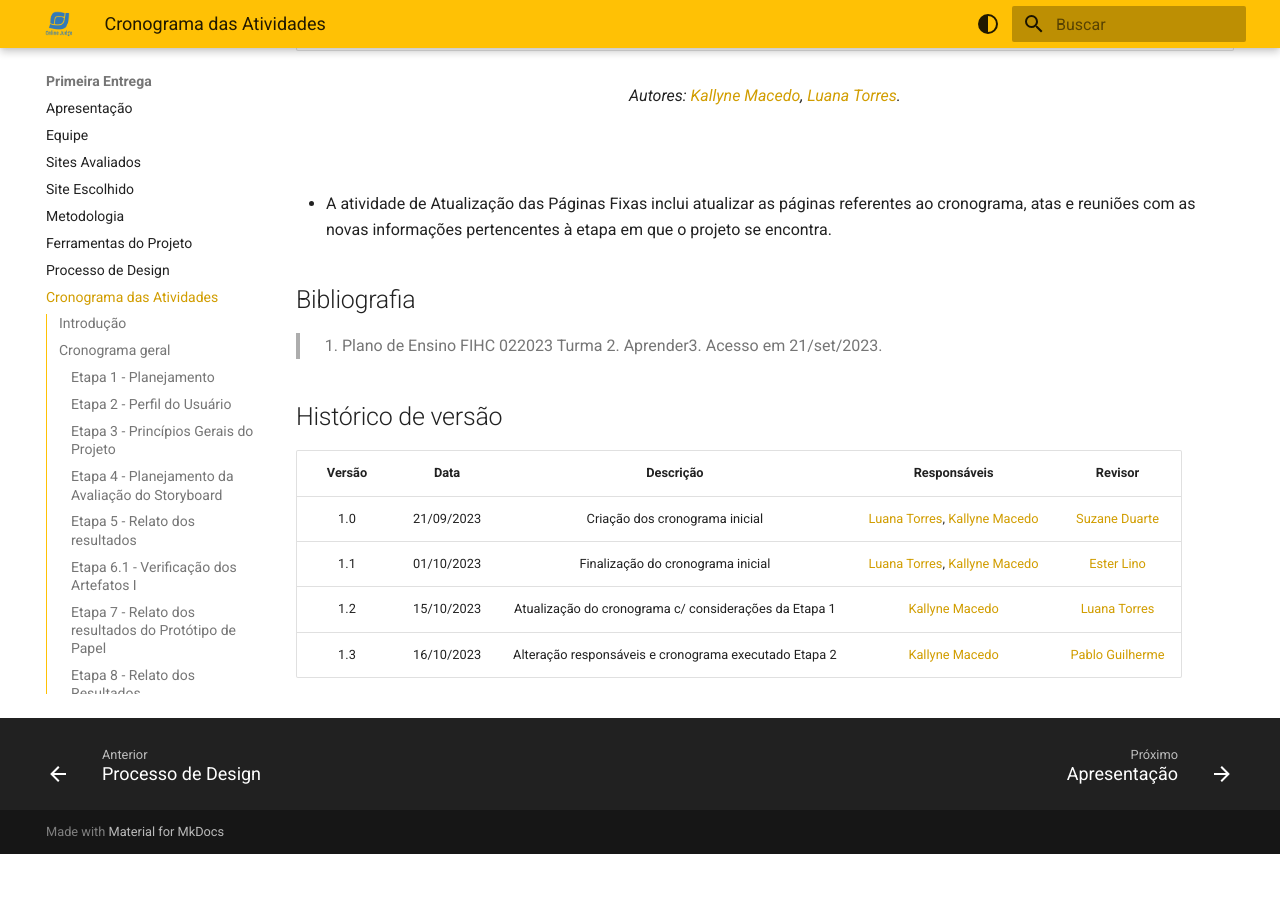
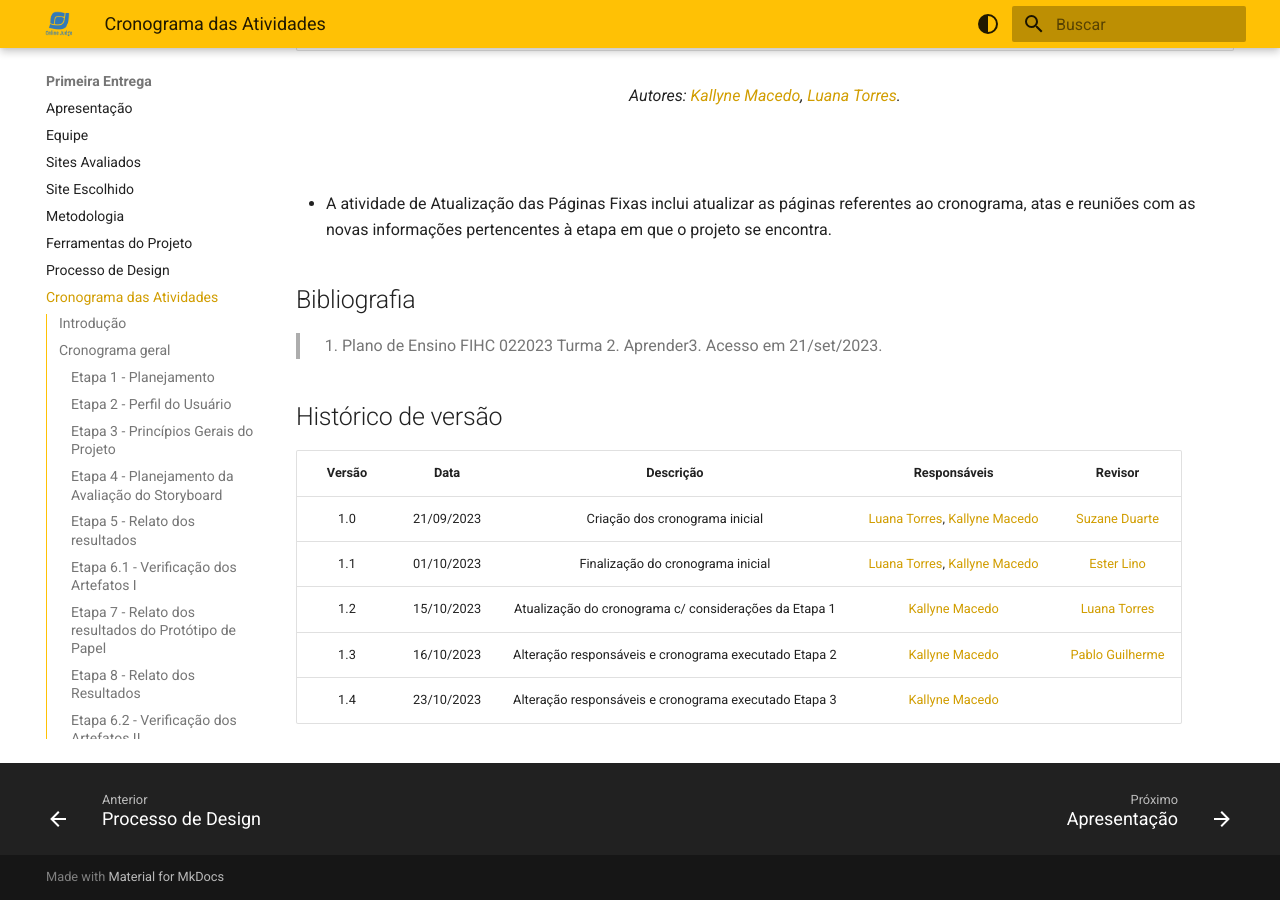
Before and after one commit to Interacao-Humano-Computador/2023.2-OnlineJudge, an MkDocs documentation site: the page built from docs/primeira-entrega/cronograma-atividades.md, in a window 1280 px wide and 900 px high, scrolled down 11463 px. Built offline with MkDocs 1.6.1 and Material for MkDocs 9.7.7, drawn with Linux system fonts in a browser that asks for light colours; before the commit the page ends 12317 px from its top, so only the background shows below that.

Commit message:
correçao versionamento

```diff
--- a/docs/primeira-entrega/cronograma-atividades.md
+++ b/docs/primeira-entrega/cronograma-atividades.md
@@ -206,3 +206,4 @@
 |   1.1   | 01/10/2023 |            Finalização do cronograma inicial            | [Luana Torres](https://github.com/luanatorress), [Kallyne Macedo](https://github.com/kalipassos) |   [Ester Lino](https://github.com/esteerlino)   |
 |   1.2   | 15/10/2023 | Atualização do cronograma c/ considerações da Etapa 1 |                        [Kallyne Macedo](https://github.com/kalipassos)                        | [Luana Torres](https://github.com/luanatorress) |
 |   1.3   | 16/10/2023 |  Alteração responsáveis e cronograma executado Etapa 2  |                        [Kallyne Macedo](https://github.com/kalipassos)                        | [Pablo Guilherme](https://github.com/PabloGJBS) |
+|   1.4   | 23/10/2023 |  Alteração responsáveis e cronograma executado Etapa 3  |                        [Kallyne Macedo](https://github.com/kalipassos)                        |                                              |
```
